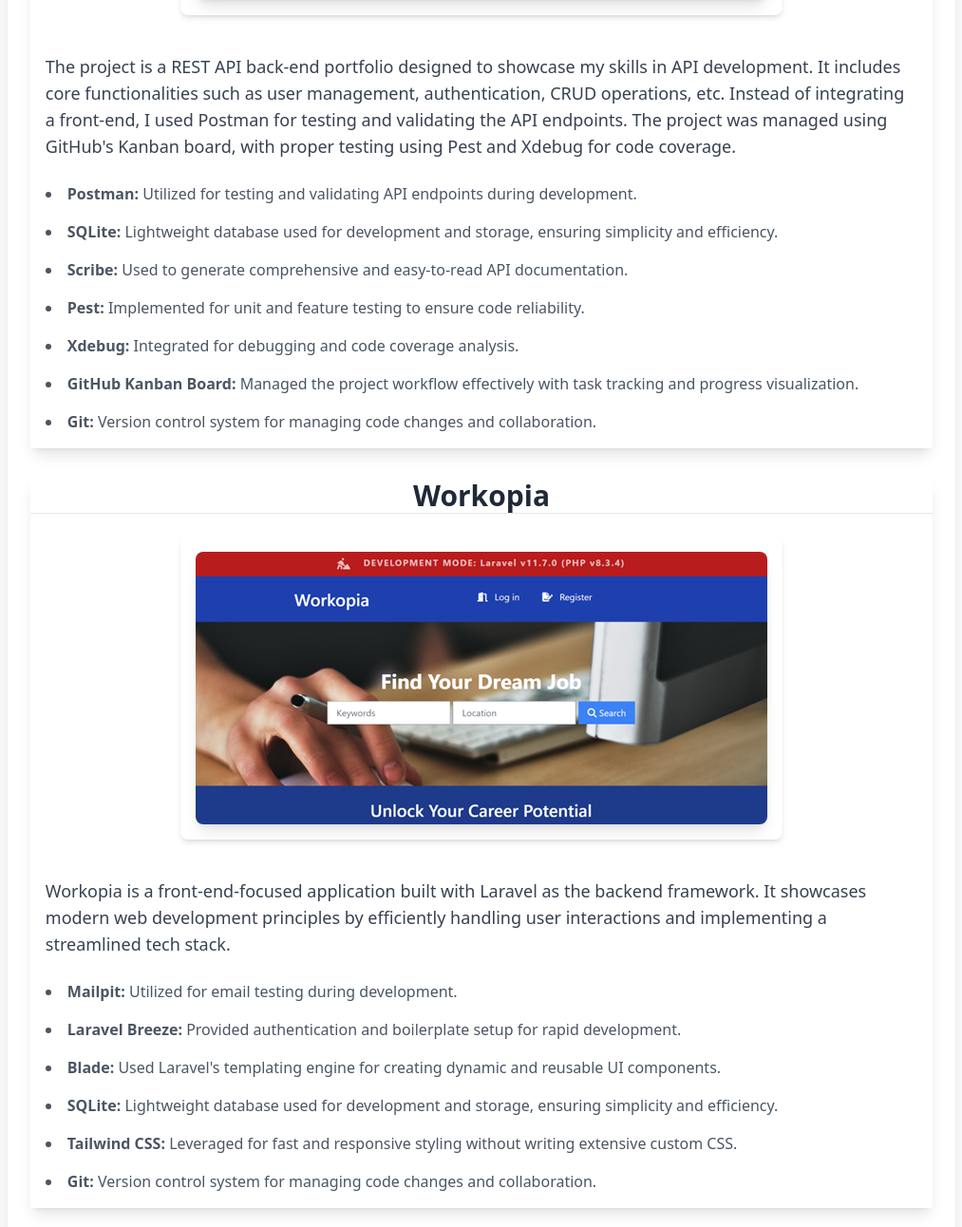
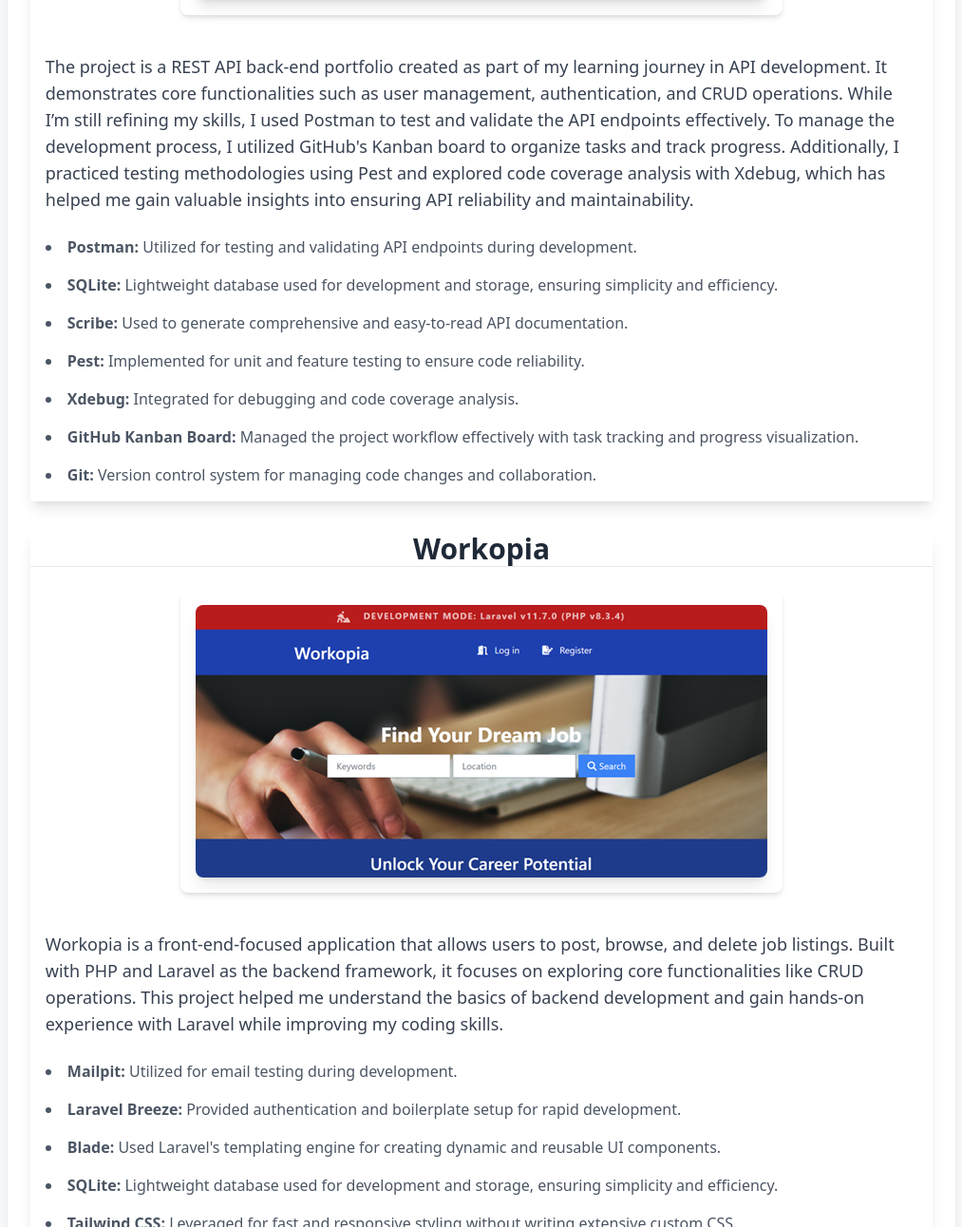
Before and after one commit to bhandareasmita/bhandareasmita.github.io, a website: page index.html in a window 1280 px wide. Shown: the part 2839-4131 px from the top of the page at 95% size, without its empty margins (133-1146 px from the left). Drawn offline with Linux system fonts and the light colour scheme.

Commit message:
feat: Change workopia description

```diff
--- a/index.html
+++ b/index.html
@@ -175,7 +175,7 @@
             </div>
             <div class="w-full md:w-1/2 mt-6 md:mt-0 px-4 py-4">
               <p class="text-gray-700 text-lg leading-relaxed">
-                The project is a REST API back-end portfolio designed to showcase my skills in API development. It includes core functionalities such as user management, authentication, CRUD operations, etc. Instead of integrating a front-end, I used Postman for testing and validating the API endpoints. The project was managed using GitHub's Kanban board, with proper testing using Pest and Xdebug for code coverage.
+                The project is a REST API back-end portfolio created as part of my learning journey in API development. It demonstrates core functionalities such as user management, authentication, and CRUD operations. While I’m still refining my skills, I used Postman to test and validate the API endpoints effectively. To manage the development process, I utilized GitHub's Kanban board to organize tasks and track progress. Additionally, I practiced testing methodologies using Pest and explored code coverage analysis with Xdebug, which has helped me gain valuable insights into ensuring API reliability and maintainability.
               </p>
               <ul class="list-disc list-inside text-gray-600 mt-6 space-y-4 pl-4 leading-relaxed">
                 <li><strong>Postman:</strong> Utilized for testing and validating API endpoints during development.</li>
@@ -208,7 +208,7 @@
             </div>
             <div class="w-full md:w-1/2 mt-6 md:mt-0 px-4 py-4">
               <p class="text-gray-700 text-lg leading-relaxed">
-                Workopia is a front-end-focused application built with Laravel as the backend framework. It showcases modern web development principles by efficiently handling user interactions and implementing a streamlined tech stack.
+                Workopia is a front-end-focused application that allows users to post, browse, and delete job listings. Built with PHP and Laravel as the backend framework, it focuses on exploring core functionalities like CRUD operations. This project helped me understand the basics of backend development and gain hands-on experience with Laravel while improving my coding skills.
               </p>
               <ul class="list-disc list-inside text-gray-600 mt-6 space-y-4 pl-4 leading-relaxed">
                 <li><strong>Mailpit:</strong> Utilized for email testing during development.</li>
```
